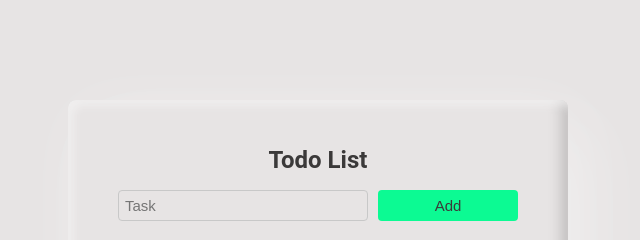
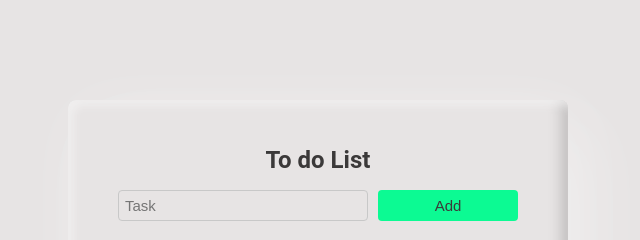
Before and after one commit to Modrakas/TO-DO-LIST, a plain HTML site: page index.html in a window 1280 px wide. Shown: the top 240 px of the page, 32-672 px from the left. Drawn offline with Linux system fonts and the light colour scheme.

Commit message:
changed todo to to do

```diff
--- a/index.html
+++ b/index.html
@@ -8,7 +8,7 @@
 </head>
 <body>
   <div class="todoList-container">
-    <h1>Todo List</h1>
+    <h1>To do List</h1>
 
     <div class="todo__input__grid">
       <input type="text" placeholder="Task" class="js__task-input task__input" onkeydown="addTaskKeydown(event)">
```
